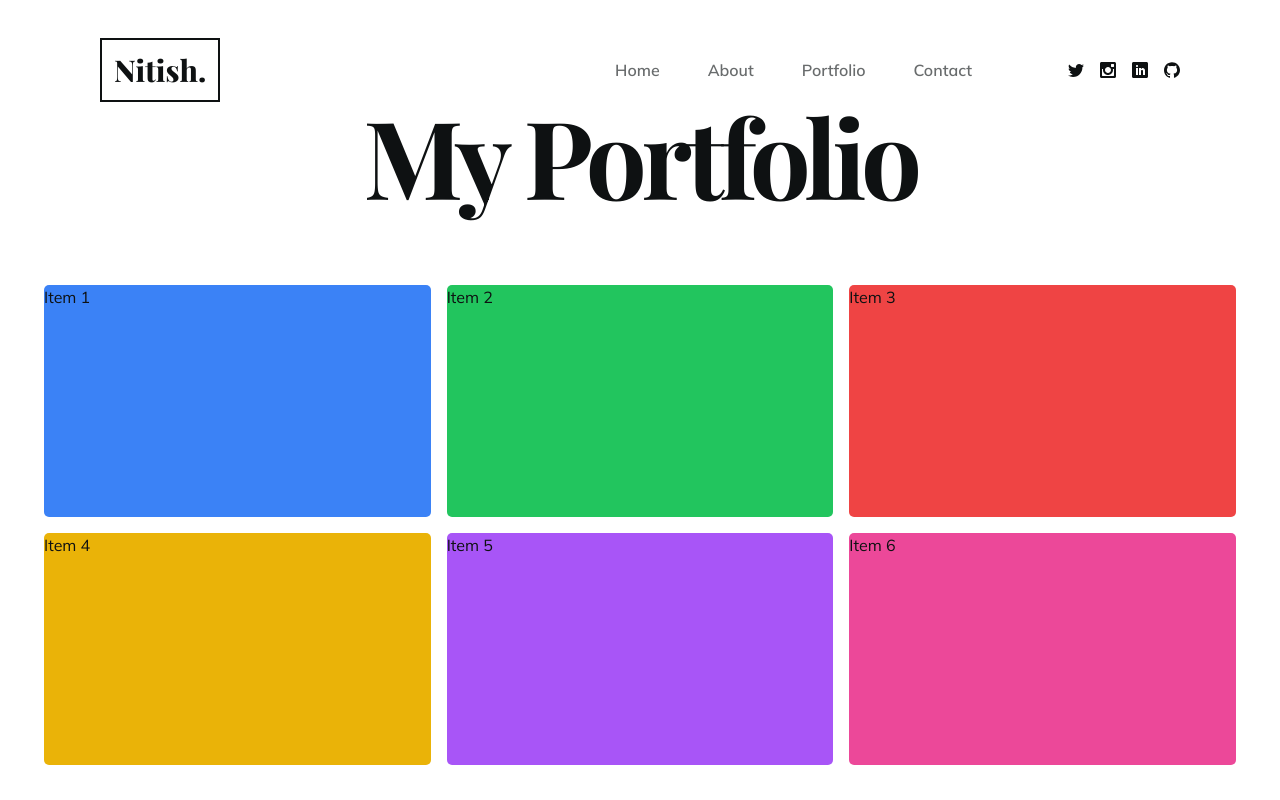
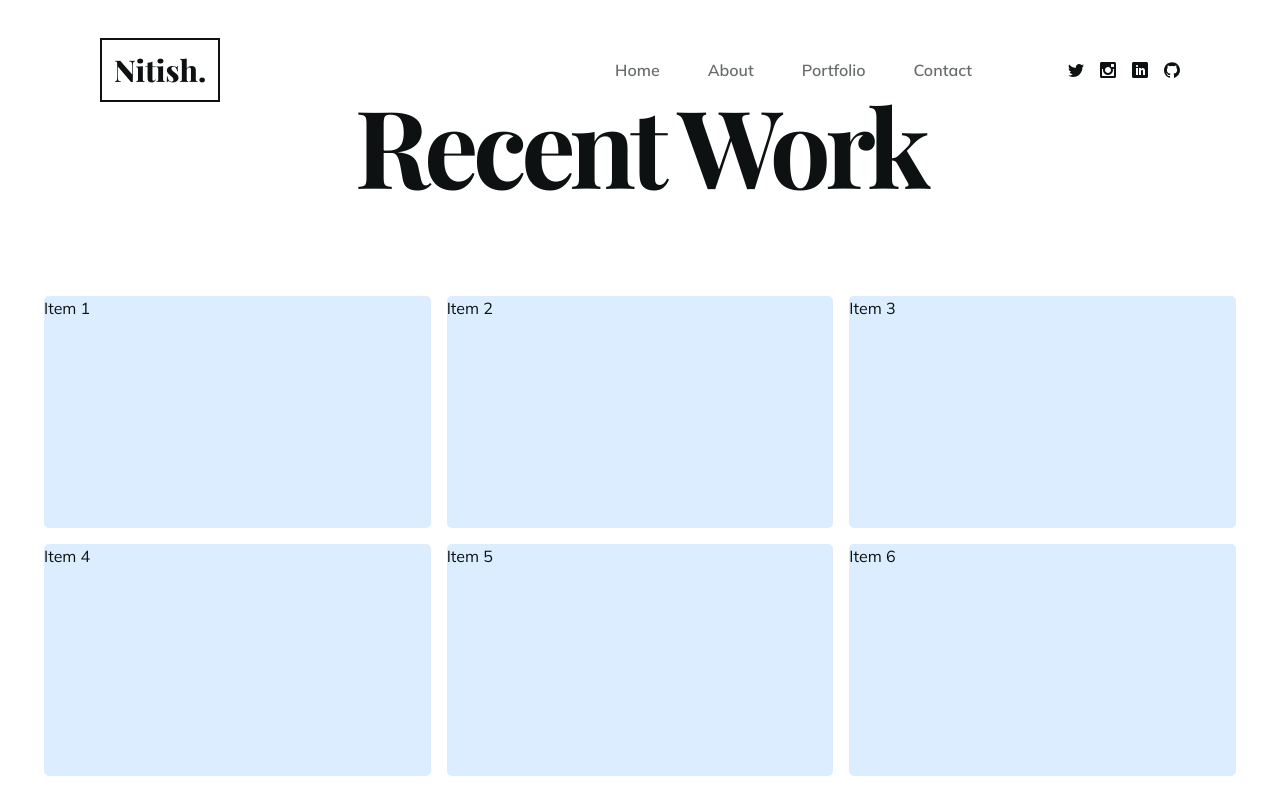
Before and after one commit to Nitish-Bakshi/my_portfolio, a React (Create React App) app: page /portfolio in a window 1280 px wide. Built offline with nearby package versions, Linux system fonts and the light colour scheme; the HTML template or start-up script is replaced by a standard one; a web font is replaced by a local one.

Commit message:
portfolio page added

```diff
--- a/src/index.css
+++ b/src/index.css
@@ -19,7 +19,3 @@
 .block {
   border-radius: 5px;
 }
-.block:hover {
-  transform: scale(1.05);
-  transition: 0.3s ease-in-out;
-}
--- a/src/pages/Portfolio.js
+++ b/src/pages/Portfolio.js
@@ -20,7 +20,7 @@ const angular = (delay) => ({
     x: 0,
     y: 0,
     transition: {
-      duration: 0.4,
+      duration: 0.2,
       delay: delay,
     },
   },
@@ -29,7 +29,7 @@ const angular = (delay) => ({
     x: 0,
     y: 0,
     transition: {
-      duration: 0.7,
+      duration: 1.2,
       delay: delay,
     },
   },
@@ -50,7 +50,7 @@ const horizontal = (delay) => ({
     x: 0,
     y: 0,
     transition: {
-      duration: 0.6,
+      duration: 0.8,
       delay: delay,
     },
   },
@@ -59,7 +59,7 @@ const horizontal = (delay) => ({
     x: 0,
     y: 0,
     transition: {
-      duration: 0.8,
+      duration: 0.6,
       delay: delay,
     },
   },
@@ -67,21 +67,13 @@ const horizontal = (delay) => ({
 const vertical = (delay) => ({
   centerup: {
     opacity: 0,
-    y: 100,
+    y: -100,
     x: 0,
-    transition: {
-      duration: 0.6,
-      delay: delay,
-    },
   },
   centerdown: {
     opacity: 0,
-    y: -100,
+    y: 100,
     x: 0,
-    transition: {
-      duration: 0.8,
-      delay: delay,
-    },
   },
   show5: {
     opacity: 1,
@@ -97,17 +89,18 @@ const vertical = (delay) => ({
     x: 0,
     y: 0,
     transition: {
-      duration: 0.7,
+      duration: 1,
       delay: delay,
     },
   },
 });
+
 const Portfolio = () => {
   return (
     <section className="section ">
       <div className="container mx-auto h-full relative flex flex-col justify-center items-center">
-        <div className="my-4 sm:my-6 md:my-8 lg:my-12 xl:my-14">
-          <h1 className="h1 ">My Portfolio</h1>
+        <div className="my-4 sm:my-6 md:my-8 lg:my-12 xl:my-14 h-[20%]">
+          <h1 className="h1 ">Recent Work</h1>
         </div>
 
         <div className="grid grid-cols-1 sm:grid-cols-3 gap-4 w-full h-[60%]">
@@ -115,7 +108,7 @@ const Portfolio = () => {
             variants={angular(0.2)}
             initial="leftupcorner"
             whileInView="show1"
-            className="block bg-blue-500"
+            className="block bg-[#dbedff] hover:scale-[1.05]"
           >
             Item 1
           </motion.div>
@@ -123,7 +116,7 @@ const Portfolio = () => {
             variants={vertical(0.4)}
             initial="centerup"
             whileInView="show5"
-            className="block bg-green-500"
+            className="block bg-[#dbedff]"
           >
             Item 2
           </motion.div>
@@ -131,7 +124,7 @@ const Portfolio = () => {
             variants={horizontal(0.6)}
             initial="rightupcorner"
             whileInView="show4"
-            className="block bg-red-500"
+            className="block bg-[#dbedff]"
           >
             Item 3
           </motion.div>
@@ -139,15 +132,15 @@ const Portfolio = () => {
             variants={horizontal(0.8)}
             initial="leftdowncorner"
             whileInView="show3"
-            className="block bg-yellow-500"
+            className="block bg-[#dbedff]"
           >
             Item 4
           </motion.div>
           <motion.div
             variants={vertical(1)}
-            initial="centerup"
+            initial="centerdown"
             whileInView="show6"
-            className="block bg-purple-500"
+            className="block bg-[#dbedff]"
           >
             Item 5
           </motion.div>
@@ -155,7 +148,7 @@ const Portfolio = () => {
             variants={angular(1.2)}
             initial="rightdowncorner"
             whileInView="show2"
-            className="block bg-pink-500"
+            className="block bg-[#dbedff]"
           >
             Item 6
           </motion.div>
```
